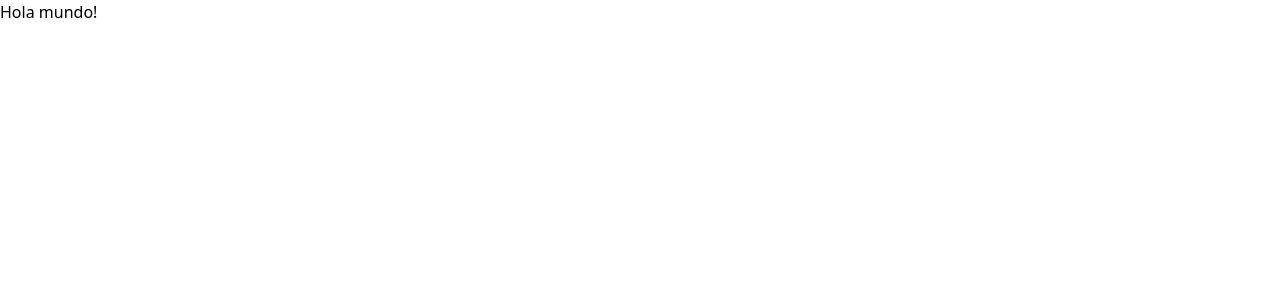
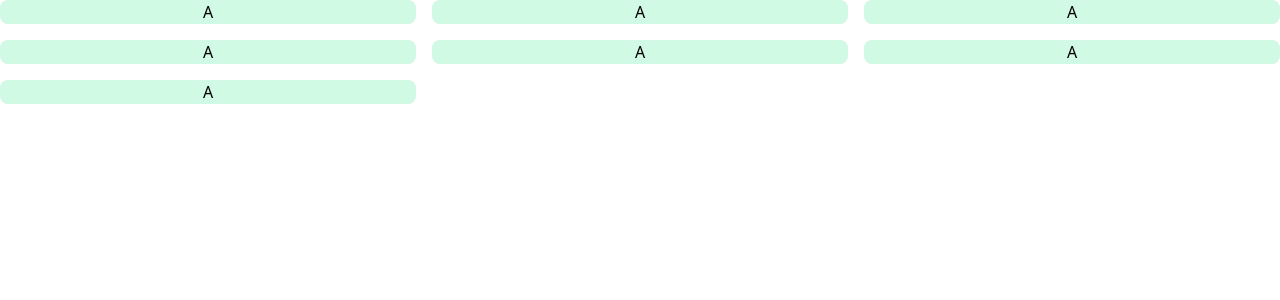
Before and after one commit to sebascasasg/acamica-hotel-booking, a React (Create React App) app: page / in a window 1280 px wide. Shown: the top 300 px of the page. Built offline with nearby package versions, Linux system fonts and the light colour scheme.

Commit message:
Tailwind grid example

```diff
--- a/src/App.jsx
+++ b/src/App.jsx
@@ -1,7 +1,17 @@
 import './App.css'
 
 function App() {
-  return <div>Hola mundo!</div>
+  return (
+    <main className='container mx-auto text-center grid grid-cols-3 gap-4'>
+      <div className='bg-green-100 rounded-lg'>A</div>
+      <div className='bg-green-100 rounded-lg'>A</div>
+      <div className='bg-green-100 rounded-lg'>A</div>
+      <div className='bg-green-100 rounded-lg'>A</div>
+      <div className='bg-green-100 rounded-lg'>A</div>
+      <div className='bg-green-100 rounded-lg'>A</div>
+      <div className='bg-green-100 rounded-lg'>A</div>
+    </main>
+  )
 }
 
 export default App
```
